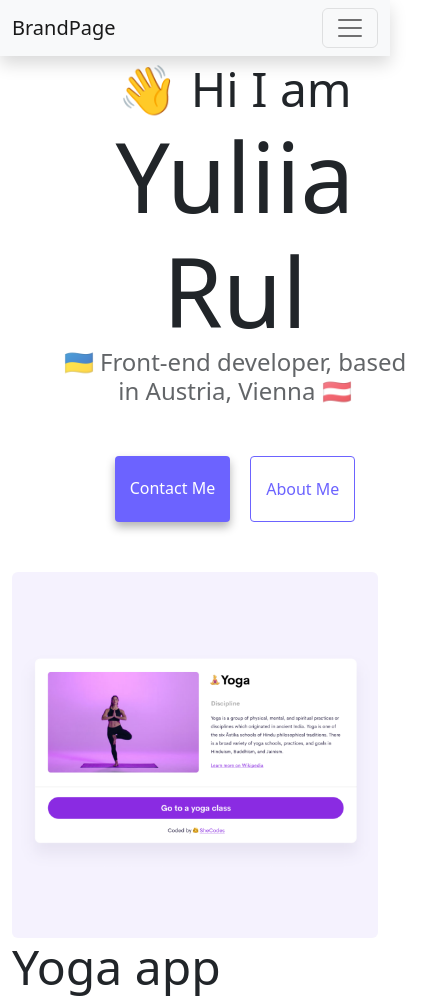
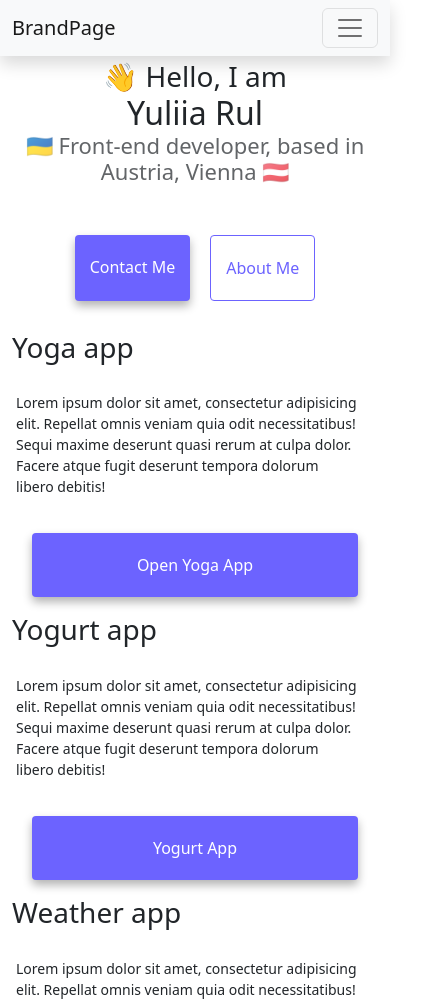
Before and after one commit to lhetstest/shecportfolio, a plain HTML site: page index.html in a window 390 px wide. Shown: the top 999 px of the page, 430 px wide, since content can reach past the window. Drawn offline with nearby package versions, Linux system fonts and the light colour scheme.

Commit message:
feat: mobile styles added

```diff
--- a/index.html
+++ b/index.html
@@ -51,7 +51,7 @@
         </div>
     </nav>
     <div class="container main">
-      <h2>👋 Hi I am</h2>
+        <h2>👋 Hello, I am</h2>
         <h1>Yuliia Rul</h1>
         <h3>🇺🇦 Front-end developer, based in Austria, Vienna 🇦🇹</h3>
 
@@ -65,15 +65,13 @@
         <div class="row mb-3">
             <div class="col-md-6 rounded">
             <img
-            class="img-fluid rounded"
+                class="img-fluid rounded d-none d-sm-block"
                 src="./images/yoga.png"
                 alt="yoga app"
             />
         </div>
         <div class="col-md-6">
-          <h2 class="mb-2 text-start">
-            Yoga app
-          </h2>
+            <h2 class="mb-2 text-start mob-title">Yoga app</h2>
             <p class="text-start text">
                 Lorem ipsum dolor sit amet, consectetur adipisicing elit. Repellat
                 omnis veniam quia odit necessitatibus! Sequi maxime deserunt quasi
@@ -87,9 +85,7 @@
     </div>
     <div class="row mb-3">
         <div class="col-md-6">
-          <h2 class="mb-2 text-start">
-            Yogurt app
-          </h2>
+        <h2 class="mb-2 text-start">Yogurt app</h2>
         <p class="text-start text">
             Lorem ipsum dolor sit amet, consectetur adipisicing elit. Repellat
             omnis veniam quia odit necessitatibus! Sequi maxime deserunt quasi
@@ -97,12 +93,12 @@
             libero debitis!
         </p>
         <div class="app-links">
-            <a href="#" class="contact-link">Yogurt App</a>
+            <a href="#" class="contact-link app-link-mobile">Yogurt App</a>
         </div>
         </div>
         <div class="col-md-6">
         <img
-            class="img-fluid rounded"
+            class="img-fluid rounded d-none d-sm-block"
             src="./images/yogurt.png"
             alt="yoga app"
         />
@@ -111,7 +107,7 @@
     <div class="row mb-3">
         <div class="col-md-6">
         <img
-            class="img-fluid rounded"
+            class="img-fluid rounded d-none d-sm-block"
             src="./images/weather.png"
             alt="weather"
         />
@@ -135,7 +131,6 @@
 
     <script>
         const links = document.querySelectorAll(".nav-link");
-
             console.log(links);
 
             links[0].classList.add("active");
--- a/style.css
+++ b/style.css
@@ -39,7 +39,7 @@
 }
 
 .container.main {
-    margin: 40px;
+    margin: 20px auto;
 }
 
 .container.inner {
@@ -128,3 +128,37 @@
 .pretty {
     color: black;
 }
+
+@media (max-width: 768px) {
+    .mob-title {
+        text-align: center;
+    }
+
+    .about-text {
+        font-size: 16px;
+    }
+}
+
+@media (max-width: 576px) {
+    h1 {
+        font-size: 32px;
+    }
+
+    h2 {
+        font-size: 28px;
+    }
+
+    h3 {
+        font-size: 22px;
+    }
+    .app-links a {
+        display: block;
+        text-align: center;
+        width: 100%;
+        margin: 0 20px;
+    }
+
+    .about-text {
+        font-size: 14px;
+    }
+}
```
Also changed, not shown: about.html (+5 -4 lines). Lines whose indentation alone changed are shown as unchanged.
